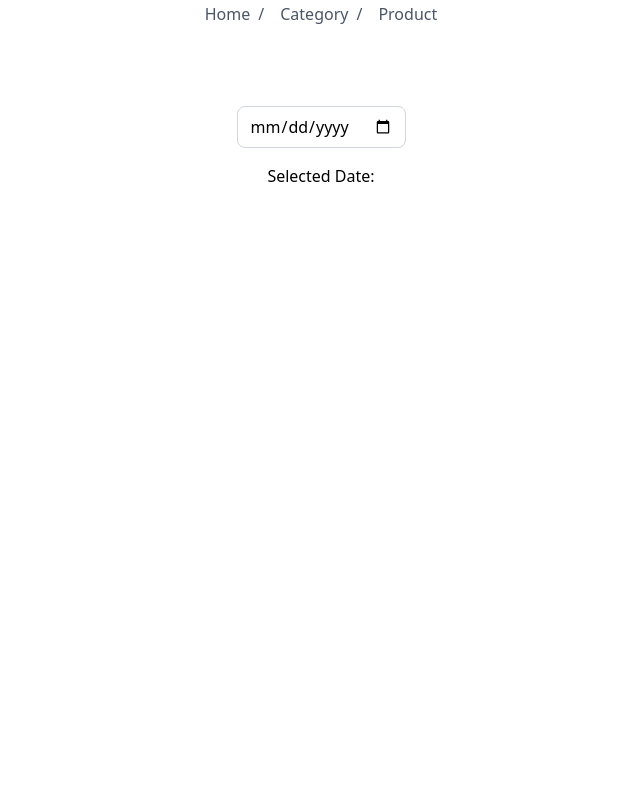
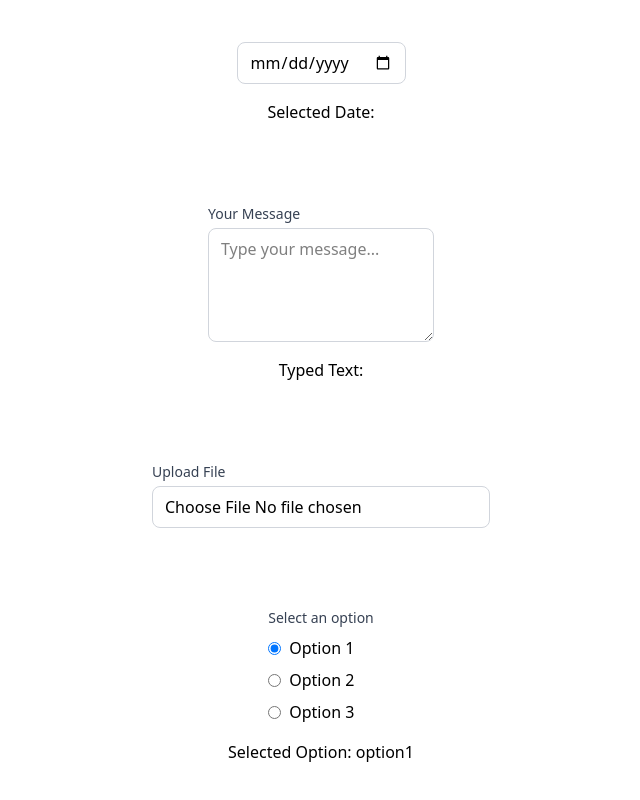
Before and after one commit to DorukhanBekdur/Nova-UI, a React (Vite) app: page / in a window 1280 px wide. Shown: the part 7353-8153 px from the top of the page, without its empty margins (319-959 px from the left). Before the commit the page ends 7581 px from the top, so only its background shows below. Built offline with nearby package versions, Linux system fonts and the light colour scheme.

Commit message:
Added Textarea, File Upload, and Radio Group components

```diff
--- a/src/App.jsx
+++ b/src/App.jsx
@@ -21,6 +21,9 @@ import {
   Rating,
   Breadcrumb,
   DatePicker,
+  Textarea,
+  FileUpload,
+  RadioGroup,
 } from "./index";
 import "./App.css";
 
@@ -60,6 +63,18 @@ function App() {
   ];
 
   const [date, setDate] = useState("");
+
+  const [text, setText] = useState("");
+
+  const [selectedFile, setSelectedFile] = useState(null);
+
+  const [selectedOption, setSelectedOption] = useState("option1");
+
+  const options = [
+    { label: "Option 1", value: "option1" },
+    { label: "Option 2", value: "option2" },
+    { label: "Option 3", value: "option3" },
+  ];
 
   return (
     <>
@@ -236,6 +251,31 @@ function App() {
         <DatePicker value={date} onChange={setDate} />
         <p>Selected Date: {date}</p>
       </div>
+
+      <div className="flex flex-col items-center gap-4 p-10">
+        <Textarea
+          label="Your Message"
+          value={text}
+          onChange={setText}
+          placeholder="Type your message..."
+        />
+        <p>Typed Text: {text}</p>
+      </div>
+
+      <div className="flex flex-col items-center gap-4 p-10">
+        <FileUpload label="Upload File" onFileSelect={setSelectedFile} />
+        {selectedFile && <p>Selected File: {selectedFile.name}</p>}
+      </div>
+
+      <div className="flex flex-col items-center gap-4 p-10">
+        <RadioGroup
+          label="Select an option"
+          options={options}
+          selectedValue={selectedOption}
+          onChange={setSelectedOption}
+        />
+        <p>Selected Option: {selectedOption}</p>
+      </div>
     </>
   );
 }
--- /dev/null
+++ b/src/components/FileUpload/FileUpload.jsx
@@ -0,0 +1,40 @@
+import PropTypes from "prop-types";
+import { useState } from "react";
+import { classNames } from "../../utils/classNames";
+
+const FileUpload = ({ label, onFileSelect, className = "" }) => {
+  const [fileName, setFileName] = useState("");
+
+  const handleFileChange = (event) => {
+    const file = event.target.files[0];
+    if (file) {
+      setFileName(file.name);
+      onFileSelect(file);
+    }
+  };
+
+  return (
+    <div className="flex flex-col gap-1">
+      {label && <label className="text-sm font-medium text-gray-700">{label}</label>}
+      <input
+        type="file"
+        onChange={handleFileChange}
+        className={classNames("border border-gray-300 rounded-lg px-3 py-2", className)}
+      />
+      {fileName && <p className="text-sm text-gray-600">Selected File: {fileName}</p>}
+    </div>
+  );
+};
+
+FileUpload.propTypes = {
+  label: PropTypes.string,
+  onFileSelect: PropTypes.func.isRequired,
+  className: PropTypes.string,
+};
+
+FileUpload.defaultProps = {
+  label: "",
+  className: "",
+};
+
+export default FileUpload;
--- /dev/null
+++ b/src/components/FileUpload/index.js
@@ -0,0 +1,3 @@
+import FileUpload from "./FileUpload";
+
+export default FileUpload;
--- /dev/null
+++ b/src/components/RadioGroup/RadioGroup.jsx
@@ -0,0 +1,42 @@
+import PropTypes from "prop-types";
+import { classNames } from "../../utils/classNames";
+
+const RadioGroup = ({ label, options, selectedValue, onChange, className = "" }) => {
+  return (
+    <div className={classNames("flex flex-col gap-2", className)}>
+      {label && <span className="text-sm font-medium text-gray-700">{label}</span>}
+      {options.map((option) => (
+        <label key={option.value} className="flex items-center space-x-2">
+          <input
+            type="radio"
+            value={option.value}
+            checked={selectedValue === option.value}
+            onChange={() => onChange(option.value)}
+            className="form-radio text-blue-500"
+          />
+          <span>{option.label}</span>
+        </label>
+      ))}
+    </div>
+  );
+};
+
+RadioGroup.propTypes = {
+  label: PropTypes.string,
+  options: PropTypes.arrayOf(
+    PropTypes.shape({
+      label: PropTypes.string.isRequired,
+      value: PropTypes.string.isRequired,
+    })
+  ).isRequired,
+  selectedValue: PropTypes.string.isRequired,
+  onChange: PropTypes.func.isRequired,
+  className: PropTypes.string,
+};
+
+RadioGroup.defaultProps = {
+  label: "",
+  className: "",
+};
+
+export default RadioGroup;
--- /dev/null
+++ b/src/components/RadioGroup/index.js
@@ -0,0 +1,3 @@
+import RadioGroup from "./RadioGroup";
+
+export default RadioGroup;
--- /dev/null
+++ b/src/components/Textarea/TextArea.jsx
@@ -0,0 +1,38 @@
+import PropTypes from "prop-types";
+import { classNames } from "../../utils/classNames";
+
+const Textarea = ({ label, value, onChange, placeholder, rows = 4, className = "" }) => {
+  return (
+    <div className="flex flex-col gap-1">
+      {label && <label className="text-sm font-medium text-gray-700">{label}</label>}
+      <textarea
+        value={value}
+        onChange={(e) => onChange(e.target.value)}
+        placeholder={placeholder}
+        rows={rows}
+        className={classNames(
+          "border border-gray-300 rounded-lg px-3 py-2 focus:ring-2 focus:ring-blue-500 focus:outline-none",
+          className
+        )}
+      />
+    </div>
+  );
+};
+
+Textarea.propTypes = {
+  label: PropTypes.string,
+  value: PropTypes.string.isRequired,
+  onChange: PropTypes.func.isRequired,
+  placeholder: PropTypes.string,
+  rows: PropTypes.number,
+  className: PropTypes.string,
+};
+
+Textarea.defaultProps = {
+  label: "",
+  placeholder: "Type here...",
+  rows: 4,
+  className: "",
+};
+
+export default Textarea;
--- /dev/null
+++ b/src/components/Textarea/index.js
@@ -0,0 +1,3 @@
+import Textarea from "./TextArea";
+
+export default Textarea;
```
Also changed, not shown: src/index.js (+12 -7 lines).
